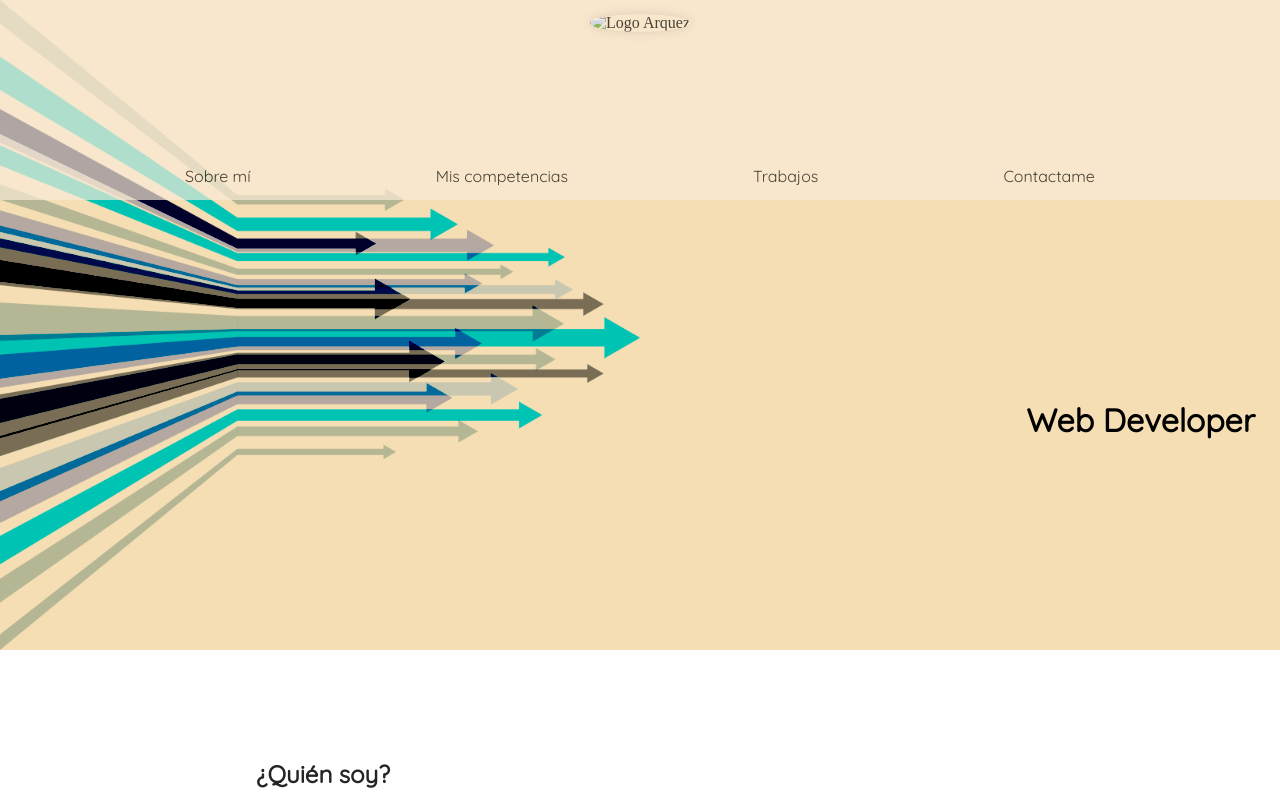
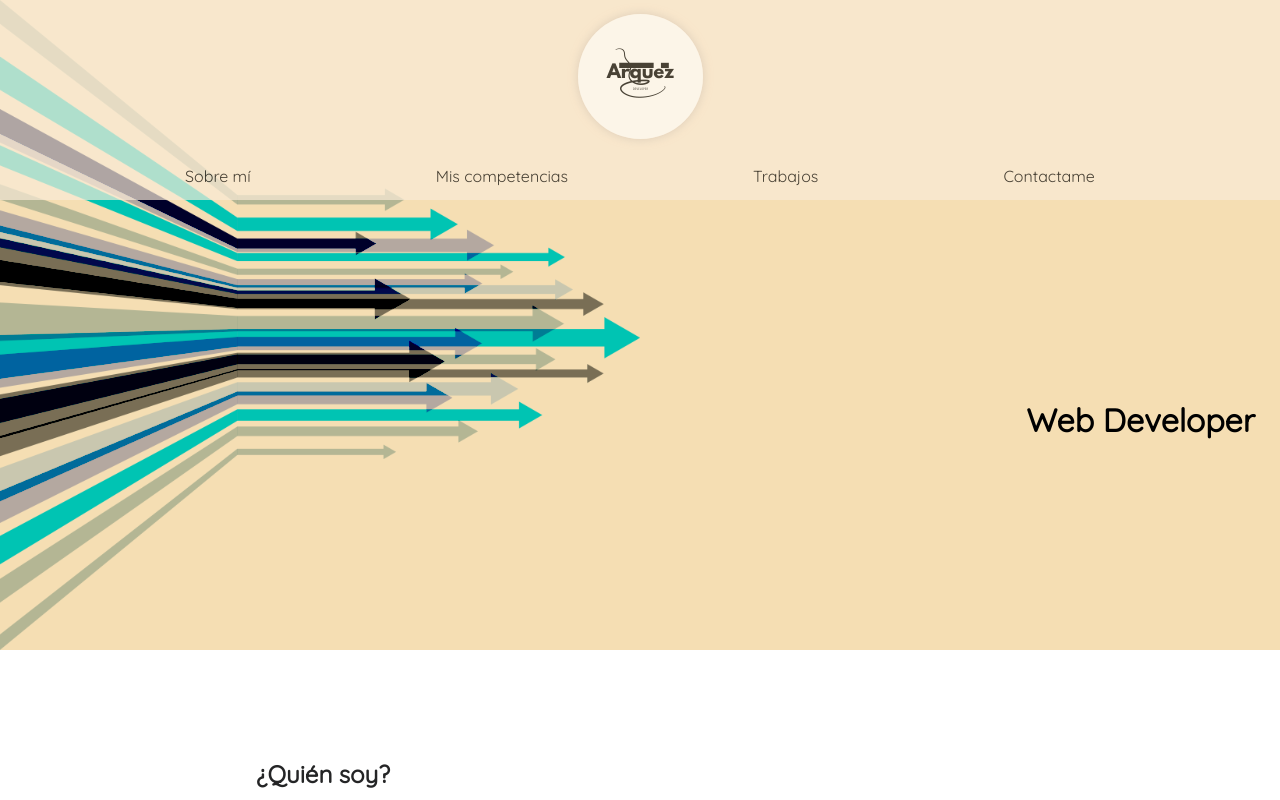
Before and after one commit to GArquez/Portfolio, a website: page index.html in a window 1280 px wide. Shown: the top 800 px of the page. Drawn offline with Linux system fonts and the light colour scheme; the site is published under a folder, as on GitHub Pages, so addresses that start at the root find nothing.

Commit message:
Fixed troubles with logo.

```diff
--- a/index.html
+++ b/index.html
@@ -15,7 +15,7 @@
     <header class="encabezado">
         <div  class="encabezado__nav">
             <div class="encabezado__nav--logo">
-                <img src="/assets/logo/Arquez.png" alt="Logo Arquez">
+                <img src="./assets/logo/Arquez.png" alt="Logo Arquez">
             </div>
             <nav>
                 <ul>
```
